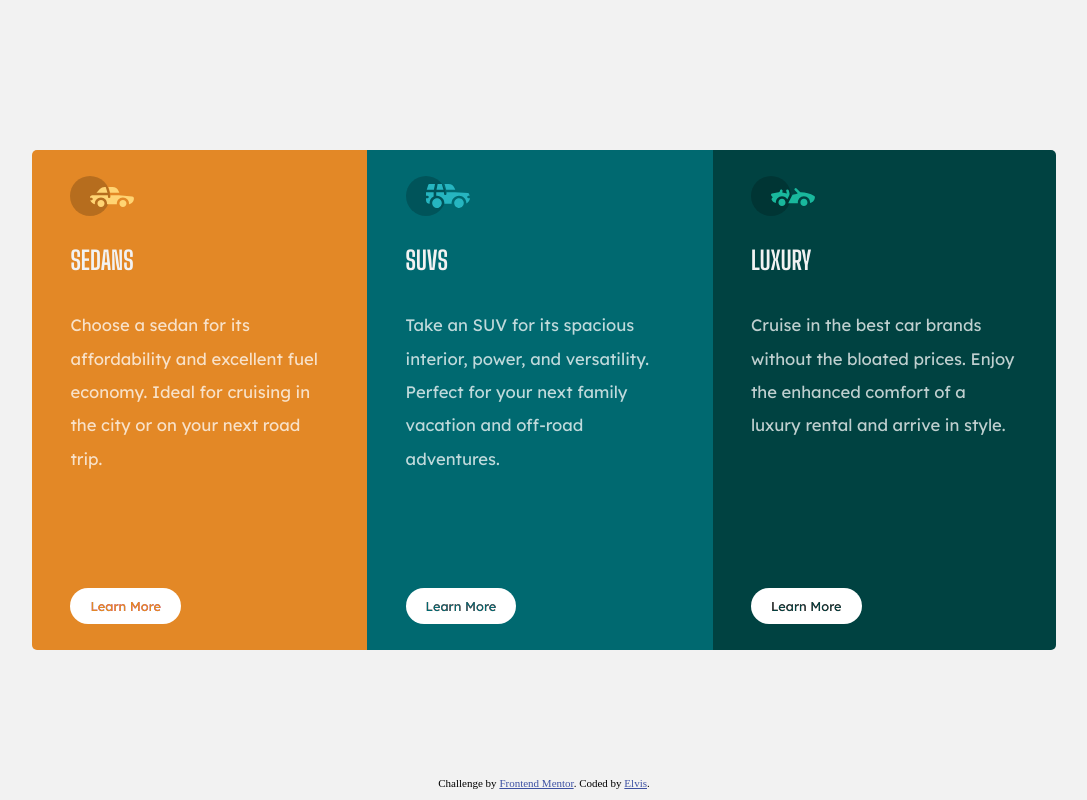
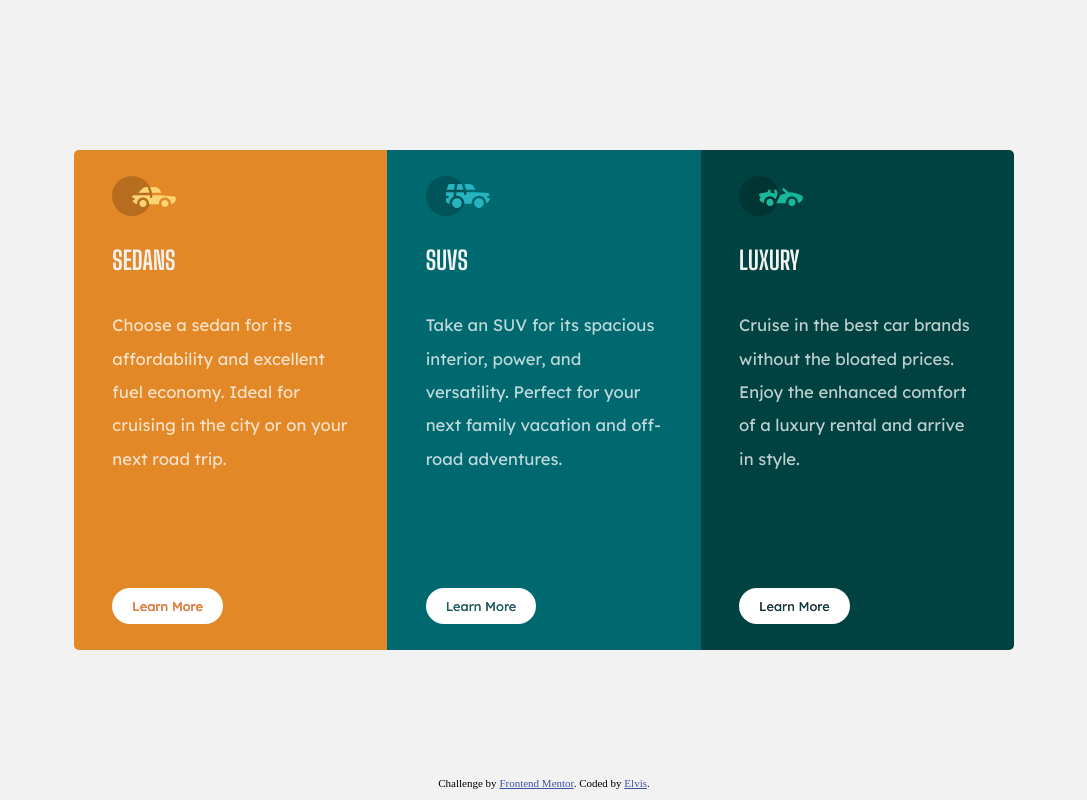
Before and after one commit to NukeTurtle/3-column-preview-card-component, a plain HTML site: page index.html in a window 1280 px wide. Shown: the whole page, without its empty margins (96-1183 px from the left). Drawn offline with Linux system fonts and the light colour scheme.

Commit message:
Added max-width to each card.

```diff
--- a/style.css
+++ b/style.css
@@ -22,6 +22,7 @@ body{
 }
 .block{
     padding: 0 3em;
+    max-width: calc(275px - 3em);
 }
 .block:nth-of-type(1){
     background-color: hsl(31, 77%, 52%);
@@ -76,7 +77,6 @@ p{
 .attribution a {
     color: hsl(228, 45%, 44%);
 }
-
 @media only screen and (min-width: 1000px) {
     #options{
         flex-direction: row;
```
